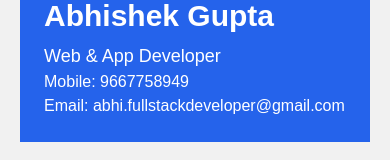
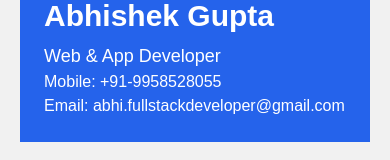
Before and after one commit to abhishek18feb/jmdsoft-block, a Next.js app: page /about in a window 390 px wide. Shown: the part 222-382 px from the top of the page. Built offline with nearby package versions, Linux system fonts and the light colour scheme.

Commit message:
Updated the mobile no
Updated the mobile no

```diff
--- a/src/app/about/page.tsx
+++ b/src/app/about/page.tsx
@@ -8,7 +8,7 @@ export default function Home() {
           <div className="container mx-auto px-6">
             <h1 className="text-3xl font-bold">Abhishek Gupta</h1>
             <p className="mt-2 text-lg">Web &amp; App Developer</p>
-            <p>Mobile: 9667758949</p>
+            <p>Mobile: +91-9958528055</p>
             <p>Email: <Link href="mailto:abhi.fullstackdeveloper@gmail.com">abhi.fullstackdeveloper@gmail.com</Link></p>
           </div>
         </header>
```
